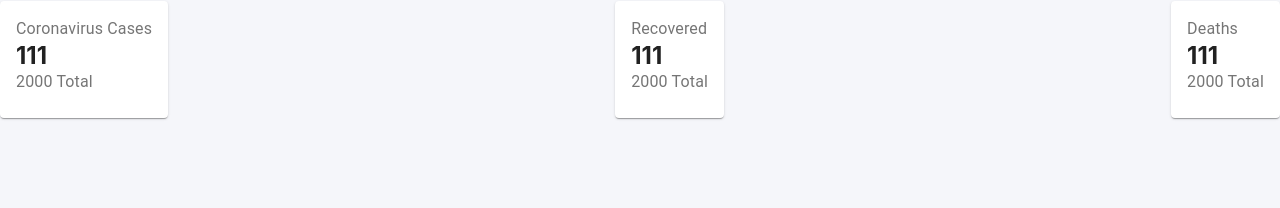
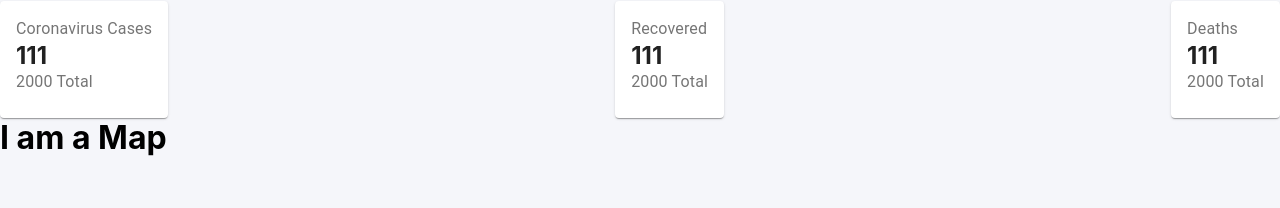
Before and after one commit to raofahadkhan/Covid-19-Tracker, a React (Create React App) app: page / in a window 1280 px wide. Shown: the part 75-283 px from the top of the page. Built offline with nearby package versions, Linux system fonts and the light colour scheme; no server answers.

Commit message:
added map component in app.js

```diff
--- a/src/App.js
+++ b/src/App.js
@@ -2,6 +2,7 @@
 import React, { useState, useEffect } from "react";
 import { MenuItem, FormControl, Select } from "@material-ui/core";
 import InfoBox from "./InfoBox";
+import Map from "./Map";
 
 function App() {
 	const [country, setCountry] = useState("worldwide");
@@ -25,7 +26,6 @@
 
 	const onCountryChange = (event) => {
 		const countryCode = event.target.value;
-
 		setCountry(countryCode);
 	};
 
@@ -45,11 +45,10 @@
 
 			<div class="app__stats">
 				<InfoBox title="Coronavirus Cases" cases={111} total={2000} />
-
 				<InfoBox title="Recovered" cases={111} total={2000} />
-
 				<InfoBox title="Deaths" cases={111} total={2000} />
 			</div>
+			<Map />
 		</div>
 	);
 }
--- /dev/null
+++ b/src/Map.js
@@ -0,0 +1,11 @@
+import React from "react";
+
+function Map() {
+	return (
+		<div className="map">
+			<h1>I am a Map</h1>
+		</div>
+	);
+}
+
+export default Map;
```
